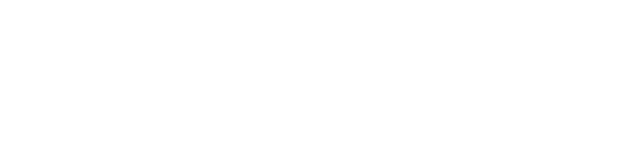
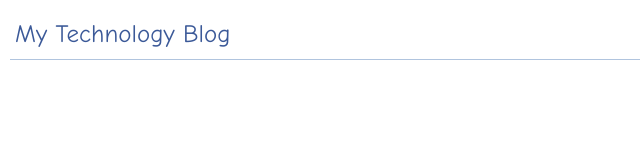
Before and after one commit to IvyGJY/IvyGJY.github.io, a plain HTML site: page TechBlog.html in a window 1280 px wide. Shown: the whole page, without its empty margins (0-640 px from the left). Drawn offline with Linux system fonts and the light colour scheme.

Commit message:
Add Content

```diff
--- a/TechBlog.html
+++ b/TechBlog.html
@@ -0,0 +1,24 @@
+<!DOCTYPE html>
+<head>
+    <meta charset="utf-8" />
+    <meta http-equiv="X-UA-Compatible" content="IE=edge, chrome=1">
+    <meta name="viewport" content="width=device-width, initial-scale=1">
+    <meta name="Description" content="Technology Blog">
+
+    <!-- import bootstrap -->
+    <link rel="stylesheet" type="text/css" href="./css/bootstrap.min.css" />
+    <!-- import font-awesome -->
+    <link rel="stylesheet" type="text/css" href="./css/font-awesome/css/font-awesome.min.css" />
+    <!-- CSS| ContentCSS -->
+    <link rel="stylesheet" type="text/css" href="./css/MainContent.css" />
+
+</head>
+<body>
+    <div class="content-2" id="techBlog">
+        <h1 class="h-bloc">My Technology Blog</h1>
+        <div class="row line">
+            <div class="col-md-9"></div>
+        </div>
+
+    </div>
+</body>
--- /dev/null
+++ b/css/MainContent.css
@@ -0,0 +1,21 @@
+body{
+    font-family: 'Microsoft YaHei', sans-serif;
+}
+.content-2{
+    height: 580px;
+    box-sizing: border-box;
+    -webkit-box-sizing: border-box;
+    -moz-box-sizing: border-box;
+}
+.content-2 h1{
+    font-size: 25px;
+    font-family: 'Comic Sans MS', sans-serif;
+    color: #3B5998;
+    font-weight: initial;
+    margin-left: 15px;
+}
+.line{
+    margin-left: 10px;
+    border-bottom: 1px solid #B0C4DE;
+    width: 98%;
+}
--- a/js/myJS.js
+++ b/js/myJS.js
@@ -12,5 +12,9 @@ jQuery(document).ready(function($){
         fit: true
     });
 
+    function load_home() {
+        document.getElementById("tech").innerHTML = '<object type="text/html" data="TechBlog.html" width="100%" height="580px"></object>';
+          }
+
 
 })
```
Also changed, not shown: css/myCSS.css (+11 -11 lines), index.html (+6 -1 lines), image/profile-photo/front-1.png, image/profile-photo/front-2.png (added), image/profile-photo/front.png, image/profile-photo/up-right.png (deleted).
